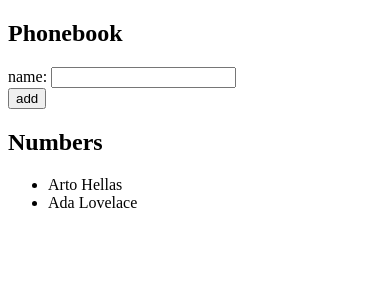
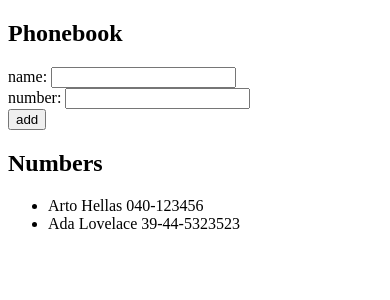
Before and after one commit to jcaburnay/part2, a React (Create React App) app: page / in a window 390 px wide. Shown: the top 300 px of the page. Built offline with nearby package versions, Linux system fonts and the light colour scheme.

Commit message:
Exercise 2.8: The Phonebook Step3

```diff
--- a/src/App.js
+++ b/src/App.js
@@ -4,7 +4,7 @@
   return (
     <ul>
       {persons.map((person) => (
-        <li key={person.name}>{person.name}</li>
+        <li key={person.name}>{person.name} {person.number}</li>
       ))}
     </ul>
   );
@@ -16,6 +16,7 @@
     { name: "Ada Lovelace", number: "39-44-5323523" },
   ]);
   const [newName, setNewName] = useState("");
+  const [newNumber, setNewNumber] = useState("");
 
   const submit = (event) => {
     event.preventDefault();
@@ -24,14 +25,19 @@
     } else {
       const nameObject = {
         name: newName,
+        number: newNumber
       };
       setPersons(persons.concat(nameObject));
       setNewName("");
+      setNewNumber("");
     }
   };
 
   const handleNameChange = (event) => {
     setNewName(event.target.value);
+  };
+  const handleNumberChange = (event) => {
+    setNewNumber(event.target.value);
   };
 
   return (
@@ -40,7 +46,11 @@
       <form onSubmit={submit}>
         <div>
           name:{" "}
-          <input type="text" value={newName} onChange={handleNameChange} />
+          <input type="text" value={newName} onChange={handleNameChange} required />
+        </div>
+        <div>
+          number:{" "}
+          <input type="text" value={newNumber} onChange={handleNumberChange} required />
         </div>
         <div>
           <button type="submit">add</button>
```
